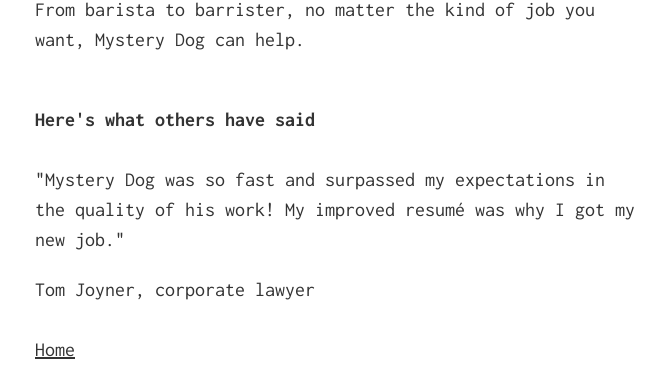
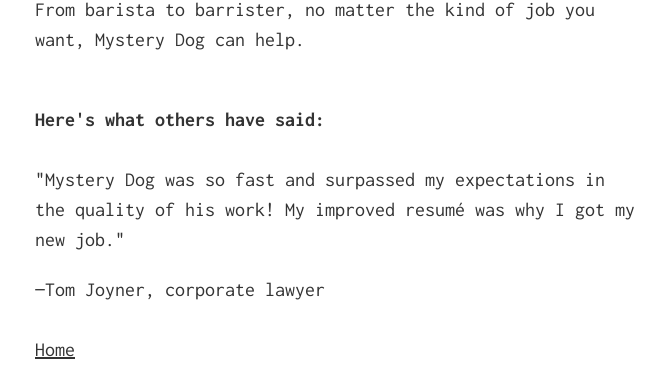
Before and after one commit to tomjoyner/shopping_cart, a Jekyll site: the page resumeservice.html, which Jekyll copies as it is, in a window 1280 px wide. Shown: the part 655-1044 px from the top of the page, without its empty margins (305-970 px from the left). Built offline with Jekyll 4.4.1, drawn with Linux system fonts in a browser that asks for light colours.

```diff
--- a/resumeservice.html
+++ b/resumeservice.html
@@ -221,7 +221,7 @@
 })();
 /*]]>*/
 </script>
-    <br><b>Here's what others have said</b></br>
+    <br><b>Here's what others have said:</b></br>
     <br><p>"Mystery Dog was so fast and surpassed my expectations in the quality of his work! My improved resumé was why I got my new job."</p>
-    <p>Tom Joyner, corporate lawyer</br>
+    <p>—Tom Joyner, corporate lawyer</br>
     <br><a href="/index">Home</a></br>
```
